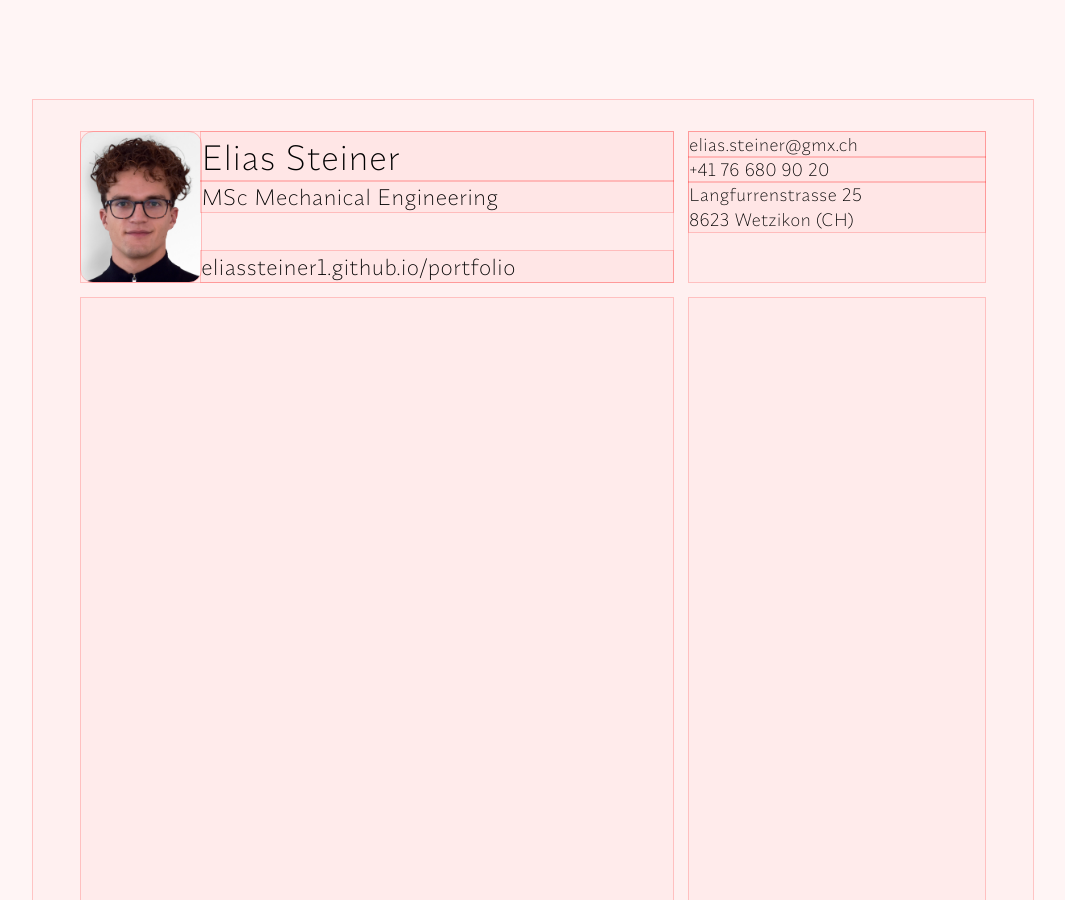
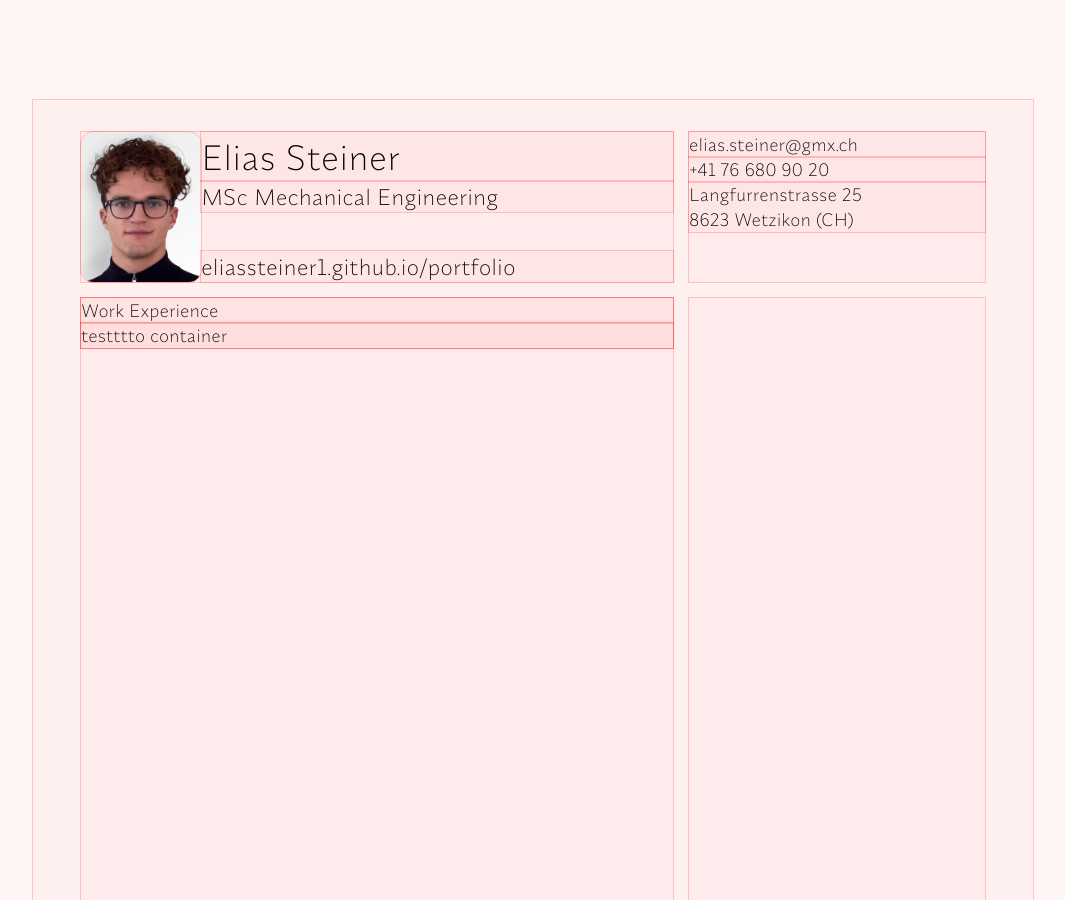
Before and after one commit to eliassteiner1/resume, a Jekyll site: the page built from pages/index.html, in a window 1280 px wide and 900 px high. Shown: the whole window, without its empty margins (107-1172 px from the left). Built offline with Jekyll 4.4.1, drawn with Linux system fonts in a browser that asks for light colours.

Commit message:
setup basecontainer

```diff
--- a/_includes/old_basecontainer.html
+++ b/_includes/basecontainer.html
@@ -2,5 +2,7 @@
     <div class="basecontainer-header">
         {{ include.title }}
     </div>
-    {{ include.content }}
+    <div class="basecontainer-content {{ include.extraclass }}">
+        {{ include.content }}
+    </div>
 </div>
--- /dev/null
+++ b/_includes/workexp.html
@@ -0,0 +1,15 @@
+<!-- main content -->
+{% capture content %}
+    <div>
+        testttto container
+    </div>
+{% endcapture %}
+
+
+<!-- wrap everything in a basecontainer -->
+{%
+    include basecontainer.html
+    title=include.title
+    extraclass="workexp"
+    content=content
+%}
--- a/pages/index.html
+++ b/pages/index.html
@@ -17,6 +17,11 @@ permalink: /
     %}
 
     <div class="column column-left">
+        {%
+            include workexp.html
+            title="Work Experience"
+
+        %}
     </div>
 
     <div class="column column-right">
```
